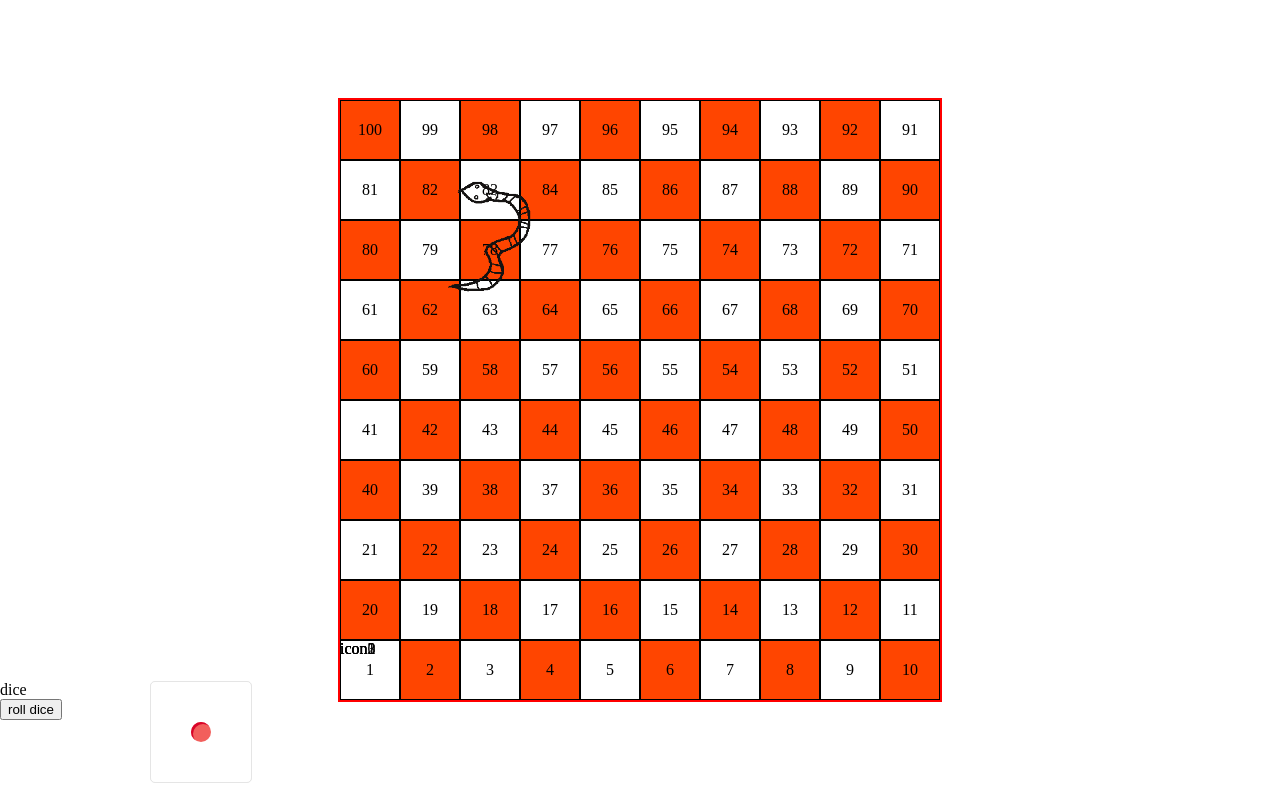
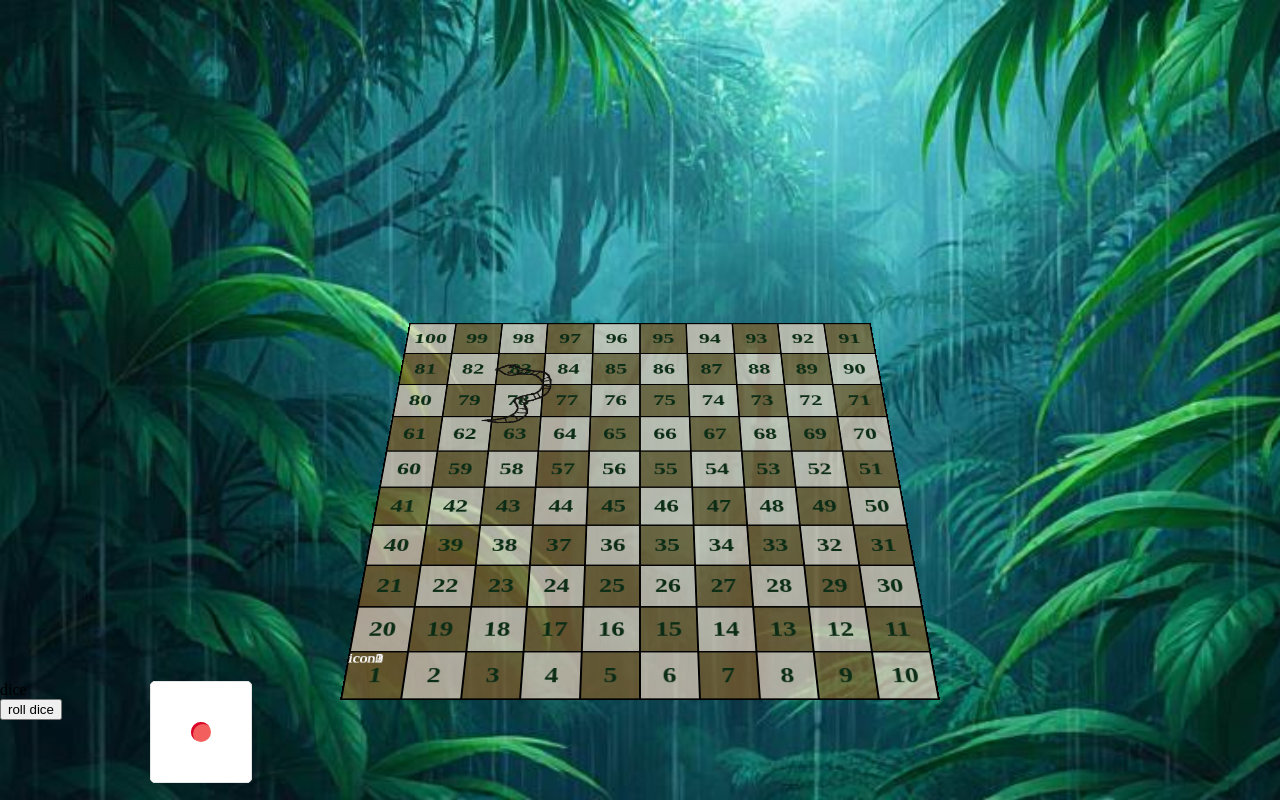
Before and after one commit to siddharth-0708/snakesAndLadder, a React app: page / in a window 1280 px wide. Built offline with nearby package versions, Linux system fonts and the light colour scheme.

Commit message:
game changes

```diff
--- a/src/board/Board.module.css
+++ b/src/board/Board.module.css
@@ -1,8 +1,13 @@
 .parentBoard {
+    perspective: 1000px;
+    perspective-origin: center bottom;
     position: absolute;
     width: 100%;
     height: 100%;
     display: flex;
     justify-content: center;
     align-items: center;
+    background-image: url('./assets/background.jpeg');
+    background-repeat: no-repeat;
+    background-size: cover;
 }
--- a/src/board/innerBoard/InnerBoard.module.css
+++ b/src/board/innerBoard/InnerBoard.module.css
@@ -17,23 +17,33 @@
     width: 60%;
     aspect-ratio: 1;
     max-width: 600px;
-    border: 2px solid red;
+    border: 1px solid black;
+    transform: rotateX(30deg);
+    transform-origin: center bottom;
+    box-sizing: border-box;
 }
 .cell{
     display: flex;
     justify-content: center;
     align-items: center;
     border: 1px solid black;
+    color: rgb(11, 44, 21);
+    font-size: 28px;
+    font-family: cursive;
+    font-weight: bolder;
 }
 .cell:nth-child(even){
-    background-color: orangered;
+    background-color: rgb(241, 213, 192, 0.704);
+}
+.cell:nth-child(odd){
+    background-color: rgba(134, 94, 41, 0.704);
 }
 .icon{
     --diceMoveX: 0;
     --diceMoveY: 0;
     position: absolute;
     top: 0px;
-    color: black;
+    color: white;
     /* animation: move 1s linear both 2s; */
     /* transform: translate(100px, 200px); */
     transition: all 300ms;
```
Also changed, not shown: dist/assets/images/background.d92e9802d38bca512c95.jpeg (added), dist/assets/images/newsnake2.427893e2dfdaa913f3a3.gif (added), src/board/assets/background.jpeg (added).
